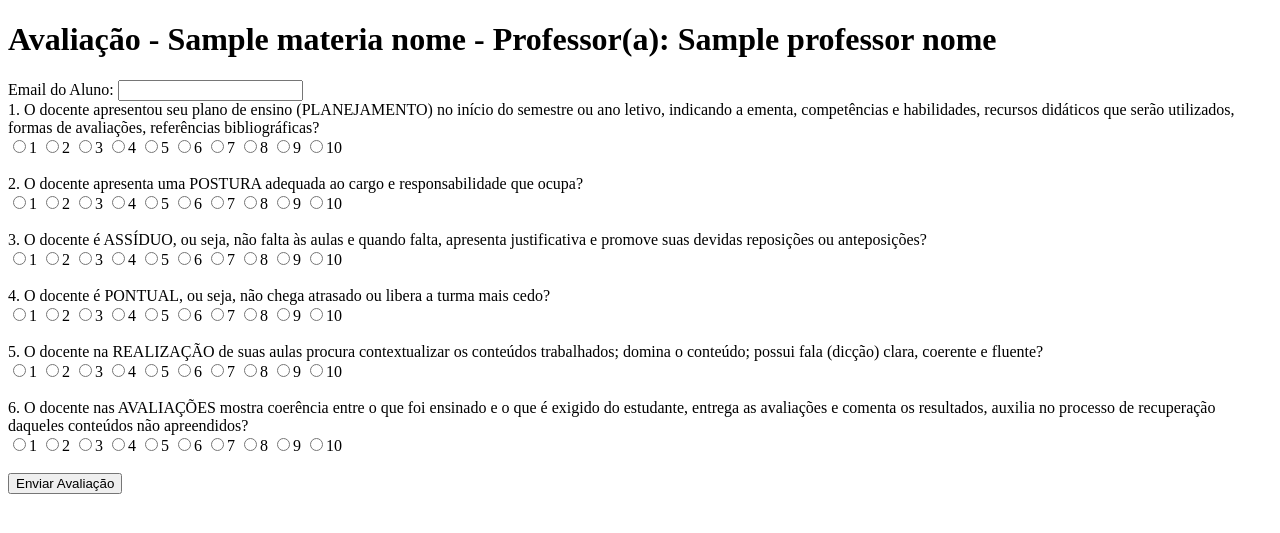
After one commit to FelipeOliveiraX/LTP-3_Project, a Flask app: template templates/avaliacao.html in a window 1280 px wide. The commit adds this page. Shown: the top 533 px of the page. Run offline with Flask 3, Linux system fonts and the light colour scheme; the template is opened without the code that fills it: most values are stand-ins (such as "Sample title", 1, 10 or a date in 2020).

Commit message:
implementação do formulário

```diff
--- a/app.py
+++ b/app.py
@@ -1,9 +1,11 @@
-from flask import Flask, url_for, redirect, session, render_template
+from flask import Flask, url_for, session, redirect, render_template, request
 from flask_sqlalchemy import SQLAlchemy
+from sqlalchemy.exc import IntegrityError
 from authlib.integrations.flask_client import OAuth
 from flask_login import LoginManager, login_required, login_user, logout_user, UserMixin
-from models.database import db, Cursos, Materias, Professores
+from models.database import db, Cursos, Materias, Professores, Avaliacoes
 from collections import defaultdict
+
 
 
 # -------------------------  START FLASK  -----------------------------------------------------
@@ -15,6 +17,7 @@ app.secret_key = 'really_secret'
 # -------------------------  DATABASE CONFIG  -------------------------------------------------
 # Configuração do SQLAlchemy
 app.config['SQLALCHEMY_DATABASE_URI'] = 'sqlite:///database.db'
+app.config['SQLALCHEMY_TRACK_MODIFICATIONS'] = False
 db.init_app(app)
 # ---------------------------------------------------------------------------------------------
 
@@ -91,7 +94,7 @@ def logout():
         session.pop(key)
     return redirect('/')
 
-# rota de para exibir pesquisa no banco
+# rota dos cursos
 @app.route('/cursos')
 def cursos():
     cursos = Cursos.query.all()
@@ -104,16 +107,59 @@ def cursos():
     return render_template('cursos.html', cursos_por_nivel=cursos_por_nivel)
     # return render_template('banco.html', cursos=cursos)
 
-@app.route('/cursos/<int:curso_id>')
-def materias(curso_id):
-    curso = Cursos.query.get(curso_id)
-    # Recupere as matérias relacionadas a este curso com base na coluna IDCurso
-    materias = Materias.query.filter_by(IDCurso=curso_id).all()
+# rota das materias
+@app.route('/materias', methods=['POST'])
+def materias():
+    id_curso = request.form.get('id_curso')
+    curso = Cursos.query.get(id_curso)
 
-    # Carregue o nome do professor para cada matéria
+    # Recupera as matérias relacionadas a este curso com base no IDCurso
+    materias = Materias.query.filter_by(IDCurso=id_curso).all()
+
+    # Carregua o nome do professor para cada matéria
     for materia in materias:
         professor = Professores.query.get(materia.IDProfessor)
         materia.professor_nome = professor.Nome
 
-    return render_template('materias.html', curso=curso, materias=materias)
+    # Agrupa as matérias por período
+    materias_por_periodo = defaultdict(list)
+    for materia in materias:
+        materias_por_periodo[materia.Periodo].append(materia)
+
+    return render_template('materias.html', curso=curso, materias_por_periodo=dict(materias_por_periodo), materias=materias)
+
+@app.route('/avaliacao', methods=['POST'])
+def avaliacao():
+    id_materia = request.form.get('id_materia')
+    id_professor = request.form.get('id_professor')
+    materia_nome = request.form.get('materia_nome')
+    professor_nome = request.form.get('professor_nome')
+    print(f'id_materia: {id_materia}, id_professor: {id_professor}, materia_nome: {materia_nome}, professor_nome: {professor_nome}')
+    return render_template('avaliacao.html',
+                           id_materia=id_materia,
+                           id_professor=id_professor,
+                           materia_nome=materia_nome,
+                           professor_nome=professor_nome)
+
+@app.route('/salvar_avaliacao', methods=['POST'])
+def salvar_avaliacao():
+    try:
+        print(request.form)
+        nova_avaliacao = Avaliacoes(
+            IDMateria=request.form['IDMateria'],
+            IDProfessor=request.form['IDProfessor'],
+            EmailAluno=request.form['EmailAluno'],
+            Nota1=request.form['Nota1'],
+            Nota2=request.form['Nota2'],
+            Nota3=request.form['Nota3'],
+            Nota4=request.form['Nota4'],
+            Nota5=request.form['Nota5'],
+            Nota6=request.form['Nota6']
+        )
+        db.session.add(nova_avaliacao)
+        db.session.commit()
+        return 'Avaliação adicionada com sucesso!'
+    except IntegrityError:
+        db.session.rollback()
+        return 'Erro: Avaliação duplicada. Cada aluno só pode ter uma avaliação por matéria.'
 # ---------------------------------------------------------------------------------------------
--- /dev/null
+++ b/templates/avaliacao.html
@@ -0,0 +1,93 @@
+<!DOCTYPE html>
+<html>
+<head>
+    <meta charset="UTF-8">
+    <meta name="viewport" content="width=device-width, initial-scale=1.0">
+    <title>Formulário de Avaliação</title>
+</head>
+<body>
+    <h1>Avaliação - {{ materia_nome }} - Professor(a): {{ professor_nome }}</h1>
+    <form method="POST" action="{{ url_for('salvar_avaliacao') }}">
+
+        <input type="hidden" name="IDMateria" value="{{ id_materia }}">
+        <input type="hidden" name="IDProfessor" value="{{ id_professor }}">
+
+        <label for="EmailAluno">Email do Aluno:</label>
+        <input type="email" name="EmailAluno" required><br>
+
+        <label for="Nota1">1. O docente apresentou seu plano de ensino (PLANEJAMENTO) no início do semestre ou ano letivo, indicando a ementa, competências e habilidades, recursos didáticos que serão utilizados, formas de avaliações, referências bibliográficas?</label><br>
+        <input type="radio" name="Nota1" value="1">1
+        <input type="radio" name="Nota1" value="2">2
+        <input type="radio" name="Nota1" value="3">3
+        <input type="radio" name="Nota1" value="4">4
+        <input type="radio" name="Nota1" value="5">5
+        <input type="radio" name="Nota1" value="6">6
+        <input type="radio" name="Nota1" value="7">7
+        <input type="radio" name="Nota1" value="8">8
+        <input type="radio" name="Nota1" value="9">9
+        <input type="radio" name="Nota1" value="10">10<br><br>
+
+        <label for="Nota2">2. O docente apresenta uma POSTURA adequada ao cargo e responsabilidade que ocupa?</label><br>
+        <input type="radio" name="Nota2" value="1">1
+        <input type="radio" name="Nota2" value="2">2
+        <input type="radio" name="Nota2" value="3">3
+        <input type="radio" name="Nota2" value="4">4
+        <input type="radio" name="Nota2" value="5">5
+        <input type="radio" name="Nota2" value="6">6
+        <input type="radio" name="Nota2" value="7">7
+        <input type="radio" name="Nota2" value="8">8
+        <input type="radio" name="Nota2" value="9">9
+        <input type="radio" name="Nota2" value="10">10<br><br>
+
+        <label for="Nota3">3. O docente é ASSÍDUO, ou seja, não falta às aulas e quando falta, apresenta justificativa e promove suas devidas reposições ou anteposições?</label><br>
+        <input type="radio" name="Nota3" value="1">1
+        <input type="radio" name="Nota3" value="2">2
+        <input type="radio" name="Nota3" value="3">3
+        <input type="radio" name="Nota3" value="4">4
+        <input type="radio" name="Nota3" value="5">5
+        <input type="radio" name="Nota3" value="6">6
+        <input type="radio" name="Nota3" value="7">7
+        <input type="radio" name="Nota3" value="8">8
+        <input type="radio" name="Nota3" value="9">9
+        <input type="radio" name="Nota3" value="10">10<br><br>
+
+        <label for="Nota4">4. O docente é PONTUAL, ou seja, não chega atrasado ou libera a turma mais cedo?</label><br>
+        <input type="radio" name="Nota4" value="1">1
+        <input type="radio" name="Nota4" value="2">2
+        <input type="radio" name="Nota4" value="3">3
+        <input type="radio" name="Nota4" value="4">4
+        <input type="radio" name="Nota4" value="5">5
+        <input type="radio" name="Nota4" value="6">6
+        <input type="radio" name="Nota4" value="7">7
+        <input type="radio" name="Nota4" value="8">8
+        <input type="radio" name="Nota4" value="9">9
+        <input type="radio" name="Nota4" value="10">10<br><br>
+
+        <label for="Nota5">5. O docente na REALIZAÇÃO de suas aulas procura contextualizar os conteúdos trabalhados; domina o conteúdo; possui fala (dicção) clara, coerente e fluente?</label><br>
+        <input type="radio" name="Nota5" value="1">1
+        <input type="radio" name="Nota5" value="2">2
+        <input type="radio" name="Nota5" value="3">3
+        <input type="radio" name="Nota5" value="4">4
+        <input type="radio" name="Nota5" value="5">5
+        <input type="radio" name="Nota5" value="6">6
+        <input type="radio" name="Nota5" value="7">7
+        <input type="radio" name="Nota5" value="8">8
+        <input type="radio" name="Nota5" value="9">9
+        <input type="radio" name="Nota5" value="10">10<br><br>
+
+        <label for="Nota6">6. O docente nas AVALIAÇÕES mostra coerência entre o que foi ensinado e o que é exigido do estudante, entrega as avaliações e comenta os resultados, auxilia no processo de recuperação daqueles conteúdos não apreendidos?</label><br>
+        <input type="radio" name="Nota6" value="1">1
+        <input type="radio" name="Nota6" value="2">2
+        <input type="radio" name="Nota6" value="3">3
+        <input type="radio" name="Nota6" value="4">4
+        <input type="radio" name="Nota6" value="5">5
+        <input type="radio" name="Nota6" value="6">6
+        <input type="radio" name="Nota6" value="7">7
+        <input type="radio" name="Nota6" value="8">8
+        <input type="radio" name="Nota6" value="9">9
+        <input type="radio" name="Nota6" value="10">10<br><br>
+
+        <input type="submit" value="Enviar Avaliação">
+    </form>
+</body>
+</html>
```
Also changed, not shown: models/create_database.py (+13 -2 lines), models/database.py (+38 -7 lines), static/cursos.css (added, +27 -0 lines), static/materias.css (added, +27 -0 lines), templates/cursos.html (+16 -2 lines), templates/materias.html (+30 -7 lines), instance/database.db.
